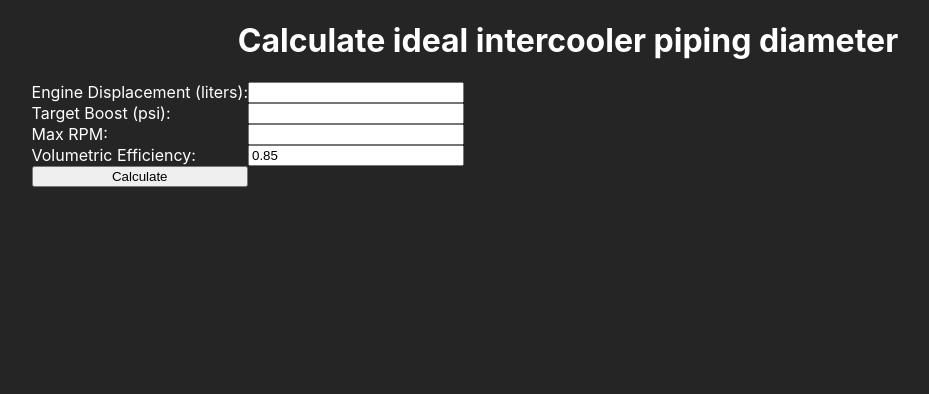
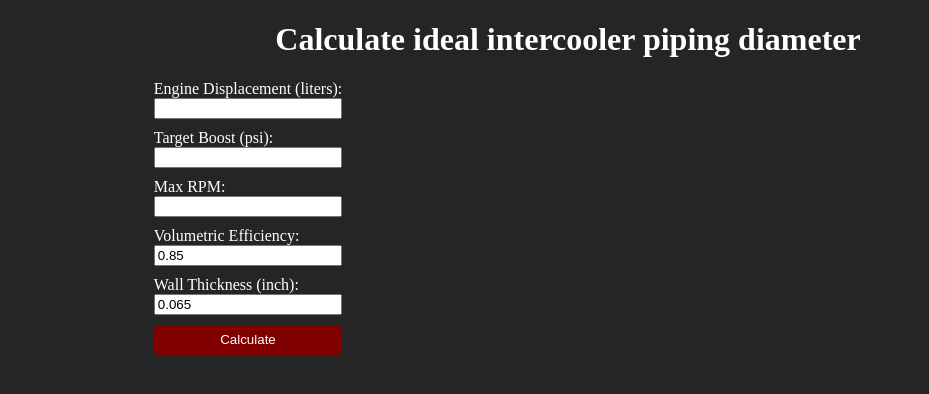
Before and after one commit to LoganCarter08/intercooler_piping_diamater_calculator, a React (Create React App) app: page / in a window 1280 px wide. Shown: the top 394 px of the page, without its empty margins (72-1001 px from the left). Built offline with nearby package versions, Linux system fonts and the light colour scheme.

Commit message:
adding wall thickness and columns

```diff
--- a/src/App.tsx
+++ b/src/App.tsx
@@ -8,6 +8,7 @@ interface FormElements extends HTMLFormControlsCollection {
 	targetBoost: HTMLInputElement;
 	revLimit: HTMLInputElement;
 	volumetricEfficiency: HTMLInputElement;
+	wallThickness: HTMLInputElement;
 }
 
 function App() {
@@ -73,11 +74,12 @@ function App() {
 		const volumetricEfficiency = parseFloat(
 			elements.volumetricEfficiency.value
 		);
+		const wallThickness = parseFloat(elements.wallThickness.value);
 
 		let rows = [];
 		for (let dia = 1.5; dia <= 4.0; dia += 0.25) {
 			let velocity = getVelocity(
-				dia,
+				dia - wallThickness * 2,
 				displacement,
 				revLimit,
 				volumetricEfficiency,
@@ -113,10 +115,7 @@ function App() {
 			<h1>Calculate ideal intercooler piping diameter</h1>
 			<div className="pageContainer">
 				<div className="pageColumn">
-					<form
-						onSubmit={(e) => calculateVelocityTable(e)}
-						className="pageContainer"
-					>
+					<form onSubmit={(e) => calculateVelocityTable(e)} className="form">
 						<span>Engine Displacement (liters): </span>
 						<input type={"number"} name={"engineDisplacement"} step={0.01} />
 
@@ -134,6 +133,14 @@ function App() {
 							step={0.01}
 						/>
 
+						<span>Wall Thickness (inch): </span>
+						<input
+							type={"number"}
+							name={"wallThickness"}
+							defaultValue={0.065}
+							step={0.001}
+						/>
+
 						<button type={"submit"}>Calculate</button>
 					</form>
 				</div>
--- a/src/index.css
+++ b/src/index.css
@@ -1,17 +1,3 @@
-body {
-	margin: 0;
-	font-family: -apple-system, BlinkMacSystemFont, "Segoe UI", "Roboto", "Oxygen",
-		"Ubuntu", "Cantarell", "Fira Sans", "Droid Sans", "Helvetica Neue",
-		sans-serif;
-	-webkit-font-smoothing: antialiased;
-	-moz-osx-font-smoothing: grayscale;
-}
-
-code {
-	font-family: source-code-pro, Menlo, Monaco, Consolas, "Courier New",
-		monospace;
-}
-
 .outputTable,
 table,
 tr,
@@ -25,6 +11,32 @@ th {
 .pageContainer {
 	display: grid;
 	grid-template-columns: repeat(2, 1fr);
+}
+
+.form {
+	display: grid;
+	grid-template-columns: repeat(1, 1fr);
+	margin-bottom: 30px;
+}
+
+.form input {
+	margin-bottom: 10px;
+}
+
+button {
+	background-color: maroon;
+	border-radius: 5px;
+	height: 30px;
+	border: none;
+	color: white;
+}
+
+button:hover {
+	cursor: pointer;
+}
+
+button:focus {
+	border: none;
 }
 
 .pageColumn {
@@ -54,3 +66,15 @@ h1 {
 	background-color: #252525;
 	color: white;
 }
+
+@media only screen and (max-width: 445px) {
+	.pageContainer {
+		grid-template-columns: repeat(1, 1fr);
+	}
+}
+
+@media only screen and (min-width: 445px) {
+	.pageContainer {
+		grid-template-columns: repeat(2, 1fr);
+	}
+}
```
